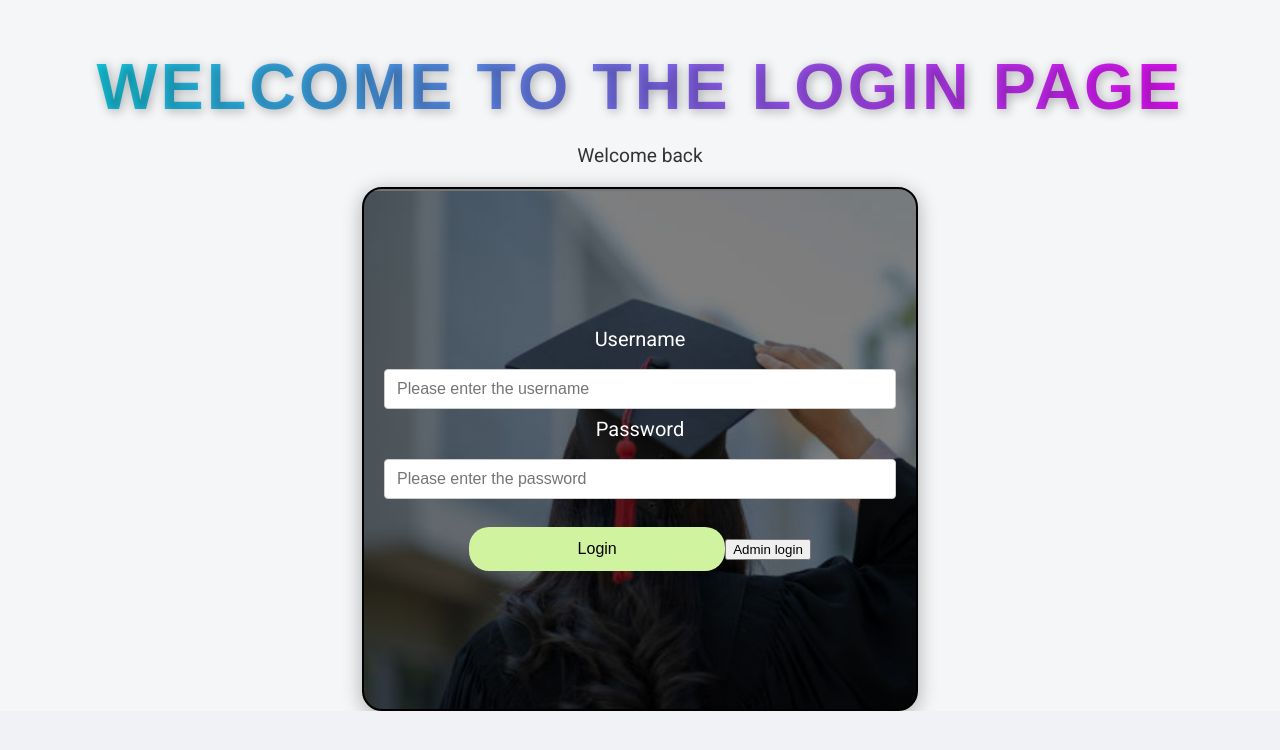
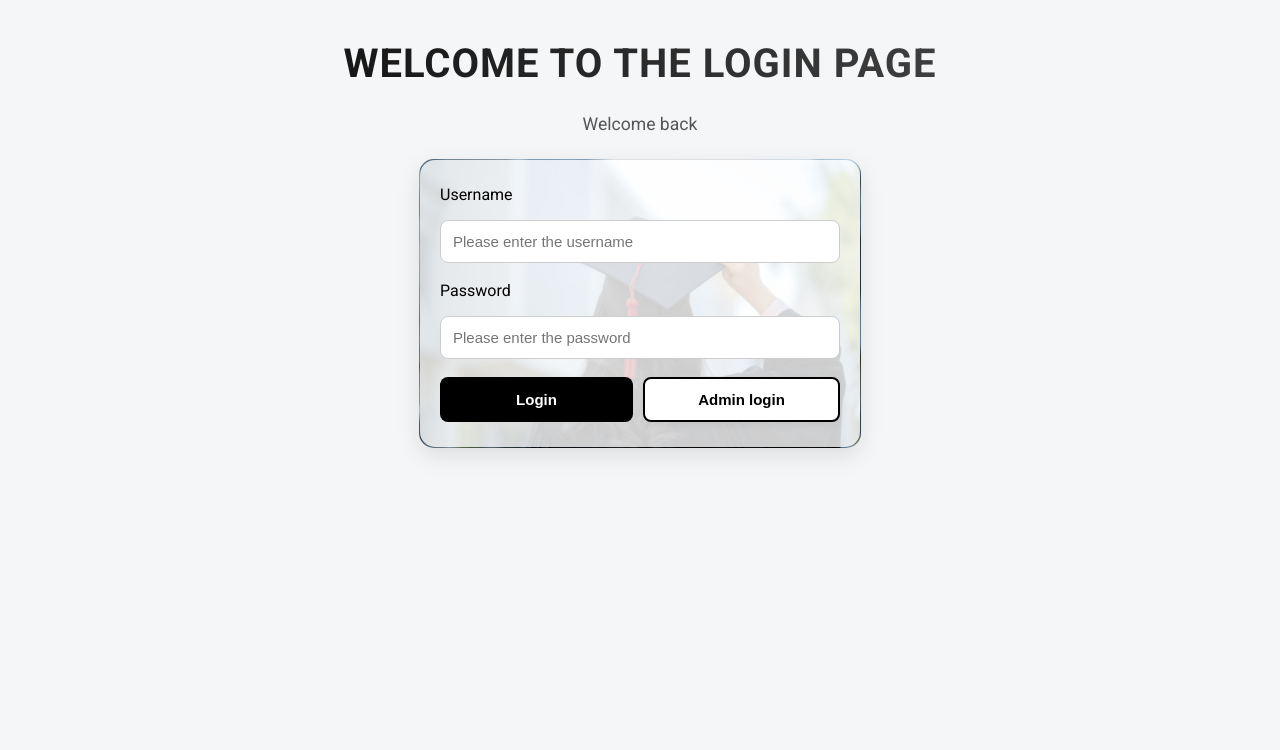
Before and after one commit to Prashanth32124/CampusKartfrontend, a React (Create React App) app: page /login in a window 1280 px wide. Shown: the top 750 px of the page. Built offline with nearby package versions, Linux system fonts and the light colour scheme.

Commit message:
Added data  and logic

```diff
--- a/src/CSS/Login.css
+++ b/src/CSS/Login.css
@@ -1,101 +1,145 @@
-/* Global styles */
-body, html {
+/* Global Styles */
+body {
   margin: 0;
-  padding: 0;
-  overflow-x: scroll;
-  font-family: Arial, sans-serif;
-  background-color: #f0f2f5;
+  font-family: 'Poppins', sans-serif;
+  background: #f5f5f5;
+  color: #000;
 }
 
 /* Header */
 #h1 {
   text-align: center;
-  font-size: 4rem;
+  font-size: 2.5rem;
   font-weight: 800;
-  font-family: 'Orbitron', sans-serif;
-  color: #ffffff;
-  background: linear-gradient(90deg, #00dbde, #fc00ff);
+  margin-top: 40px;
+  background: linear-gradient(90deg, #000000, #555555);
   -webkit-background-clip: text;
   -webkit-text-fill-color: transparent;
-  text-shadow: 2px 2px 10px rgba(0, 0, 0, 0.3);
-  margin: 50px auto 20px;
-  animation: pulse 2s infinite;
-  letter-spacing: 3px;
+  letter-spacing: 1px;
 }
 
-@keyframes pulse {
-  0% { transform: scale(1); }
-  50% { transform: scale(1.05); }
-  100% { transform: scale(1); }
+#newp {
+  text-align: center;
+  font-size: 1.1rem;
+  margin-bottom: 25px;
+  color: #555;
 }
 
-/* Welcome text */
-#newp {
-  text-align: center;
-  font-size: 1.2rem;
-  margin-bottom: 20px;
-  color: #333;
+/* Login Container */
+#container1 {
+  width: 90%;
+  max-width: 400px;
+  margin: auto;
+  padding: 25px 20px;
+  border-radius: 15px;
+  background: rgba(255, 255, 255, 0.85);
+  box-shadow: 0px 8px 25px rgba(0, 0, 0, 0.1);
+  backdrop-filter: blur(5px);
+  border: 1px solid rgba(0, 0, 0, 0.1);
+  background-image: url('../images/Loginimg.png');
+  background-size: cover;
+  background-position: center;
 }
 
-/* Login form container */
-#container1 {
-  border: solid black 2px;
-  width: 40%;
-  margin: auto;
-  height: 60vh;
-  border-radius: 20px;
-  background-image: linear-gradient(rgba(0, 0, 0, 0.5), rgba(0, 0, 0, 0.5)), url('../images/Loginimg.png');
-  background-size: cover;
-  background-repeat: no-repeat;
-  background-position: center;
-  display: flex;
-  flex-direction: column;
-  justify-content: center;
-  padding: 20px;
-  overflow: visible;
-  box-shadow: 0px 4px 20px rgba(0, 0, 0, 0.3);
+/* Overlay effect to ensure text readability */
+#container1::before {
+  content: "";
+  position: absolute;
+  inset: 0;
+  border-radius: 15px;
+  background: rgba(255, 255, 255, 0.8);
+  z-index: -1;
 }
 
 /* Labels */
 .labelL, .labelL1 {
-  font-size: 20px;
-  color: white;
-  text-align: center;
-  margin-bottom: 10px;
+  display: block;
+  margin-bottom: 8px;
+  font-size: 16px;
+  font-weight: 500;
+  color: #000;
 }
 
 /* Inputs */
-#input {
+#username,
+#password {
+  width: 100%;
   padding: 12px;
-  border-radius: 20px;
-  border: none;
-  width: 60%;
-  margin: 0 auto 15px auto;
-  display: block;
-  font-size: 16px;
+  margin-bottom: 18px;
+  border: 1px solid #ccc;
+  border-radius: 8px;
+  outline: none;
+  background: #fff;
+  color: #000;
+  font-size: 15px;
+  transition: border-color 0.3s ease, background 0.3s ease;
 }
 
-/* Button container */
+#username:focus,
+#password:focus {
+  border-color: #000;
+  background: #fafafa;
+}
+
+/* Buttons container */
 #container21240 {
   display: flex;
-  justify-content: center;
-  align-items: center;
-  margin-top: 20px;
+  gap: 10px;
 }
 
-/* Login button */
+/* Primary Button - User Login */
 #bt11 {
-  padding: 13px 20px;
-  width: 50%;
-  border-radius: 20px;
-  background-color: rgb(208, 243, 159);
-  font-size: medium;
+  flex: 1;
+  padding: 12px;
+  border: none;
+  border-radius: 8px;
+  background: #000;
+  color: #fff;
+  font-weight: 600;
+  font-size: 15px;
   cursor: pointer;
-  border: none;
-  transition: background-color 0.3s, transform 0.2s;
+  transition: transform 0.2s ease, background 0.3s ease;
 }
 
 #bt11:hover {
-  background-color: rgb(180, 230, 120);
+  background: #333;
   transform: scale(1.05);
 }
+
+/* Secondary Button - Admin Login */
+#container21240 button:last-child {
+  flex: 1;
+  padding: 12px;
+  border: 2px solid #000;
+  border-radius: 8px;
+  background: #fff;
+  color: #000;
+  font-weight: 600;
+  font-size: 15px;
+  cursor: pointer;
+  transition: background 0.3s ease, transform 0.2s ease, box-shadow 0.2s ease;
+  box-shadow: 0 3px 8px rgba(0, 0, 0, 0.05);
+}
+
+#container21240 button:last-child:hover {
+  background: #f2f2f2;
+  transform: scale(1.05);
+  box-shadow: 0 4px 12px rgba(0, 0, 0, 0.1);
+}
+
+/* Error Message */
+p[style] {
+  font-size: 14px;
+  font-weight: 500;
+  color: #ff4d4d !important;
+}
+
+/* Responsive */
+@media (max-width: 500px) {
+  #h1 {
+    font-size: 2rem;
+  }
+  #container21240 {
+    flex-direction: column;
+  }
+}
```
